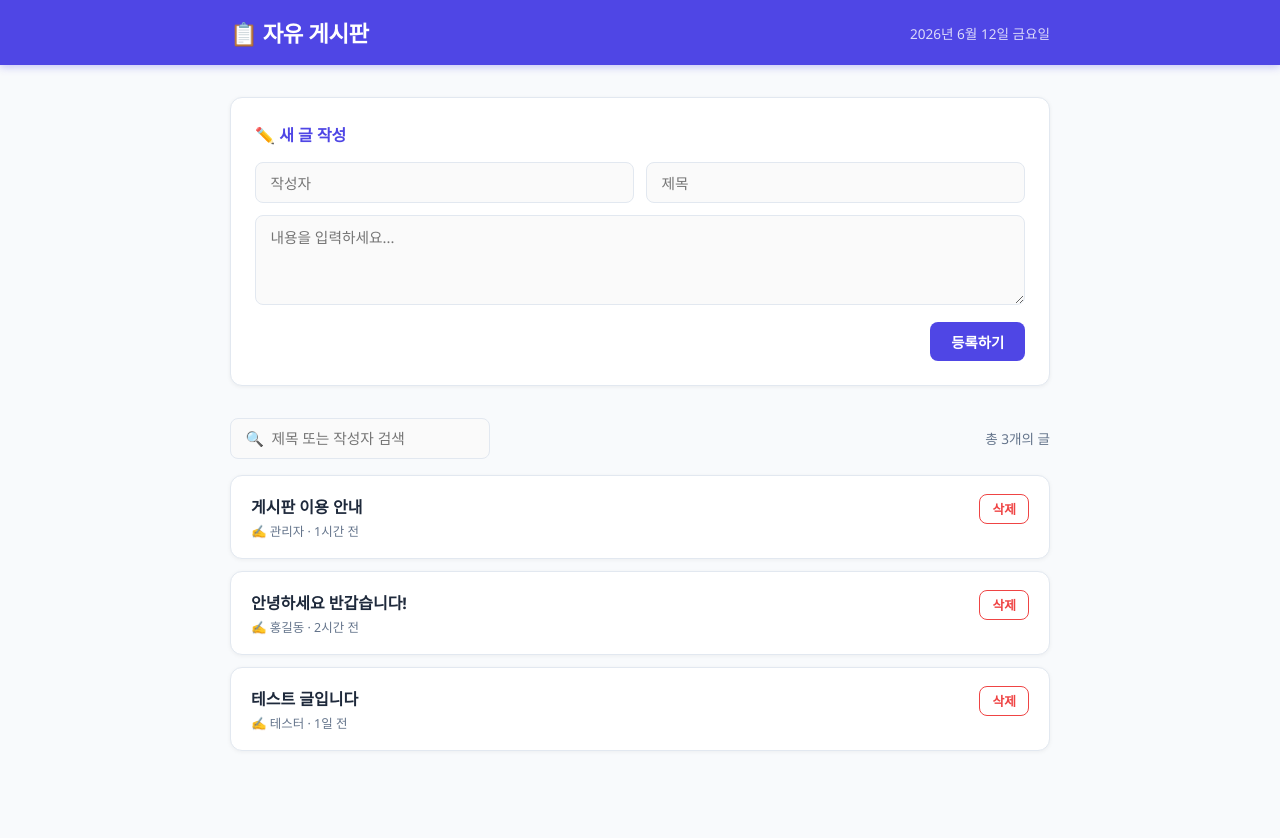
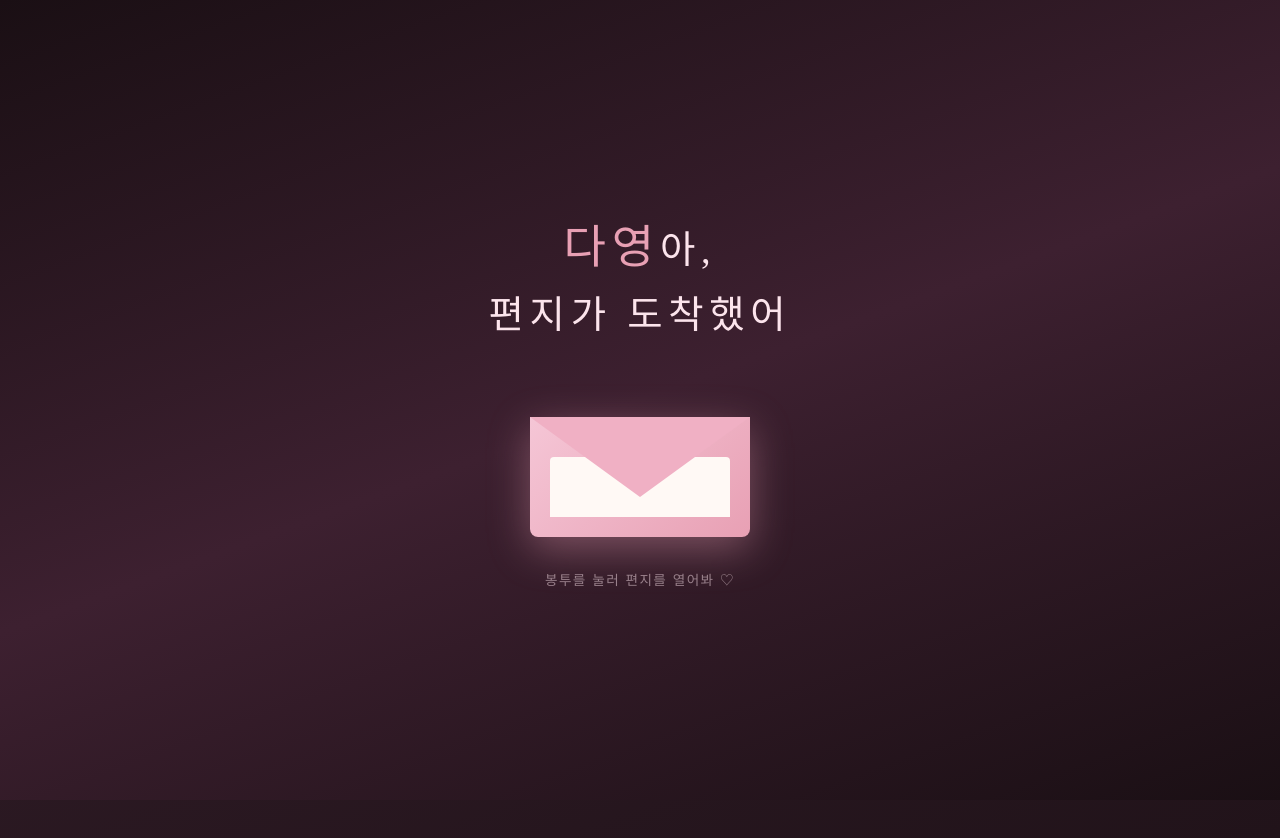
Before and after one commit to songseongju/vercelTest, a plain HTML site: page index.html in a window 1280 px wide. Before the commit the page ends 800 px from the top, so only its background shows below. Drawn offline with Linux system fonts and the light colour scheme.

Commit message:
“11”

```diff
--- a/index.html
+++ b/index.html
@@ -3,373 +3,405 @@
 <head>
   <meta charset="UTF-8" />
   <meta name="viewport" content="width=device-width, initial-scale=1.0" />
-  <title>게시판</title>
+  <title>다영에게 💌</title>
+  <link rel="preconnect" href="https://fonts.googleapis.com" />
+  <link rel="preconnect" href="https://fonts.gstatic.com" crossorigin />
+  <link href="https://fonts.googleapis.com/css2?family=Noto+Serif+KR:wght@400;600&family=Gowun+Dodum&display=swap" rel="stylesheet" />
   <style>
     *, *::before, *::after { box-sizing: border-box; margin: 0; padding: 0; }
 
     :root {
-      --primary: #4f46e5;
-      --primary-hover: #4338ca;
-      --bg: #f8fafc;
-      --card: #ffffff;
-      --border: #e2e8f0;
-      --text: #1e293b;
-      --muted: #64748b;
-      --danger: #ef4444;
+      --rose: #e8a0b4;
+      --rose-deep: #c96b8a;
+      --rose-light: #fce4ec;
+      --cream: #fff9f5;
+      --ink: #4a3540;
+      --gold: #d4a574;
     }
 
+    html { scroll-behavior: smooth; }
+
     body {
-      font-family: 'Segoe UI', system-ui, -apple-system, sans-serif;
-      background: var(--bg);
-      color: var(--text);
+      font-family: 'Gowun Dodum', sans-serif;
+      background: linear-gradient(160deg, #1a0f14 0%, #2d1a24 40%, #1a0f14 100%);
+      color: var(--ink);
       min-height: 100vh;
+      overflow-x: hidden;
     }
 
-    header {
-      background: var(--primary);
-      color: #fff;
-      padding: 1rem 0;
-      box-shadow: 0 2px 8px rgba(79,70,229,.3);
+    /* 떠다니는 하트 */
+    .hearts {
+      position: fixed;
+      inset: 0;
+      pointer-events: none;
+      z-index: 0;
+      overflow: hidden;
     }
 
-    header .inner {
-      max-width: 860px;
-      margin: 0 auto;
-      padding: 0 1.25rem;
-      display: flex;
-      align-items: center;
-      justify-content: space-between;
+    .heart {
+      position: absolute;
+      bottom: -40px;
+      font-size: 1rem;
+      opacity: 0;
+      animation: floatUp linear infinite;
     }
 
-    header h1 { font-size: 1.4rem; font-weight: 700; letter-spacing: -.5px; }
-    header span { font-size: .85rem; opacity: .8; }
-
-    main {
-      max-width: 860px;
-      margin: 2rem auto;
-      padding: 0 1.25rem;
+    @keyframes floatUp {
+      0%   { transform: translateY(0) rotate(0deg); opacity: 0; }
+      10%  { opacity: .6; }
+      90%  { opacity: .3; }
+      100% { transform: translateY(-110vh) rotate(360deg); opacity: 0; }
     }
 
-    /* 작성 폼 */
-    .form-card {
-      background: var(--card);
-      border: 1px solid var(--border);
-      border-radius: 12px;
-      padding: 1.5rem;
-      margin-bottom: 2rem;
-      box-shadow: 0 1px 4px rgba(0,0,0,.06);
+    /* ── 커버 (봉투) ── */
+    #cover {
+      position: fixed;
+      inset: 0;
+      z-index: 100;
+      display: flex;
+      flex-direction: column;
+      align-items: center;
+      justify-content: center;
+      background: linear-gradient(160deg, #1a0f14 0%, #3d2030 50%, #1a0f14 100%);
+      transition: opacity .8s ease, transform .8s ease;
     }
 
-    .form-card h2 { font-size: 1rem; font-weight: 600; margin-bottom: 1rem; color: var(--primary); }
-
-    .form-row { display: flex; gap: .75rem; margin-bottom: .75rem; }
-    .form-row input { flex: 1; }
-
-    input, textarea {
-      width: 100%;
-      padding: .6rem .9rem;
-      border: 1px solid var(--border);
-      border-radius: 8px;
-      font-size: .92rem;
-      font-family: inherit;
-      color: var(--text);
-      transition: border-color .15s;
-      background: #fafafa;
+    #cover.hide {
+      opacity: 0;
+      transform: scale(1.05);
+      pointer-events: none;
     }
 
-    input:focus, textarea:focus {
-      outline: none;
-      border-color: var(--primary);
-      background: #fff;
+    .cover-greeting {
+      font-family: 'Noto Serif KR', serif;
+      font-size: clamp(1.6rem, 5vw, 2.4rem);
+      color: var(--rose-light);
+      letter-spacing: .15em;
+      margin-bottom: 2.5rem;
+      text-align: center;
+      line-height: 1.6;
     }
 
-    textarea { resize: vertical; min-height: 90px; }
-
-    .form-actions { display: flex; justify-content: flex-end; margin-top: .75rem; }
-
-    button {
-      padding: .55rem 1.3rem;
-      border: none;
-      border-radius: 8px;
-      font-size: .9rem;
-      font-weight: 600;
-      cursor: pointer;
-      transition: background .15s, transform .1s;
+    .cover-greeting em {
+      font-style: normal;
+      color: var(--rose);
+      font-size: 1.2em;
     }
 
-    .btn-primary { background: var(--primary); color: #fff; }
-    .btn-primary:hover { background: var(--primary-hover); }
-    .btn-primary:active { transform: scale(.97); }
-
-    .btn-delete {
-      background: none;
-      color: var(--danger);
-      border: 1px solid var(--danger);
-      padding: .3rem .75rem;
-      font-size: .8rem;
-    }
-    .btn-delete:hover { background: #fef2f2; }
-
-    /* 검색 & 카운트 */
-    .toolbar {
-      display: flex;
-      align-items: center;
-      justify-content: space-between;
-      margin-bottom: 1rem;
-      gap: .75rem;
-      flex-wrap: wrap;
+    .envelope {
+      position: relative;
+      width: 220px;
+      height: 150px;
+      cursor: pointer;
+      transition: transform .3s ease;
     }
 
-    .toolbar input { max-width: 260px; }
+    .envelope:hover { transform: scale(1.05); }
+    .envelope:active { transform: scale(.97); }
 
-    .post-count { font-size: .85rem; color: var(--muted); white-space: nowrap; }
-
-    /* 게시글 목록 */
-    .post-list { display: flex; flex-direction: column; gap: .75rem; }
-
-    .post-item {
-      background: var(--card);
-      border: 1px solid var(--border);
-      border-radius: 12px;
-      padding: 1.1rem 1.25rem;
-      box-shadow: 0 1px 4px rgba(0,0,0,.05);
-      transition: box-shadow .15s;
+    .env-body {
+      position: absolute;
+      bottom: 0;
+      width: 100%;
+      height: 120px;
+      background: linear-gradient(135deg, #f5c6d6, #e8a0b4);
+      border-radius: 0 0 8px 8px;
+      box-shadow: 0 12px 40px rgba(232,160,180,.4);
     }
 
-    .post-item:hover { box-shadow: 0 4px 12px rgba(0,0,0,.08); }
-
-    .post-header {
-      display: flex;
-      align-items: flex-start;
-      justify-content: space-between;
-      gap: .5rem;
+    .env-flap {
+      position: absolute;
+      top: 30px;
+      left: 0;
+      width: 0;
+      height: 0;
+      border-left: 110px solid transparent;
+      border-right: 110px solid transparent;
+      border-top: 80px solid #f0b0c4;
+      transform-origin: top center;
+      transition: transform .6s ease;
+      z-index: 2;
     }
 
-    .post-title {
-      font-size: 1rem;
-      font-weight: 600;
-      cursor: pointer;
-      color: var(--text);
+    .envelope.open .env-flap {
+      transform: rotateX(180deg);
     }
 
-    .post-title:hover { color: var(--primary); }
-
-    .post-meta {
-      font-size: .78rem;
-      color: var(--muted);
-      margin-top: .3rem;
+    .env-letter-peek {
+      position: absolute;
+      bottom: 20px;
+      left: 50%;
+      transform: translateX(-50%);
+      width: 180px;
+      height: 60px;
+      background: var(--cream);
+      border-radius: 4px 4px 0 0;
+      z-index: 1;
+      transition: bottom .6s ease .3s, height .6s ease .3s;
     }
 
-    .post-meta span + span::before { content: ' · '; }
-
-    .post-body {
-      margin-top: .75rem;
-      font-size: .9rem;
-      line-height: 1.65;
-      color: #334155;
-      white-space: pre-wrap;
-      display: none;
-      border-top: 1px solid var(--border);
-      padding-top: .75rem;
+    .envelope.open .env-letter-peek {
+      bottom: 40px;
+      height: 90px;
     }
 
-    .post-body.open { display: block; }
-
-    .empty {
-      text-align: center;
-      padding: 3rem 1rem;
-      color: var(--muted);
-      font-size: .95rem;
+    .cover-hint {
+      margin-top: 2rem;
+      font-size: .85rem;
+      color: rgba(252,228,236,.5);
+      letter-spacing: .1em;
+      animation: pulse 2s ease infinite;
     }
 
-    /* 페이지네이션 */
-    .pagination {
-      display: flex;
-      justify-content: center;
-      gap: .4rem;
-      margin-top: 1.75rem;
+    @keyframes pulse {
+      0%, 100% { opacity: .5; }
+      50%       { opacity: 1; }
     }
 
-    .pagination button {
-      width: 36px;
-      height: 36px;
-      padding: 0;
-      border-radius: 8px;
-      font-size: .85rem;
-      background: var(--card);
-      color: var(--text);
-      border: 1px solid var(--border);
-      font-weight: 500;
+    /* ── 편지 본문 ── */
+    #letter-page {
+      position: relative;
+      z-index: 1;
+      min-height: 100vh;
+      padding: 3rem 1.25rem 5rem;
+      display: flex;
+      flex-direction: column;
+      align-items: center;
+      opacity: 0;
+      transition: opacity 1s ease .3s;
     }
 
-    .pagination button.active {
-      background: var(--primary);
-      color: #fff;
-      border-color: var(--primary);
+    #letter-page.show { opacity: 1; }
+
+    .letter-paper {
+      max-width: 560px;
+      width: 100%;
+      background: var(--cream);
+      border-radius: 4px;
+      padding: clamp(2rem, 6vw, 3.5rem) clamp(1.5rem, 5vw, 3rem);
+      box-shadow:
+        0 2px 0 var(--gold),
+        0 20px 60px rgba(0,0,0,.5),
+        inset 0 0 80px rgba(212,165,116,.08);
+      position: relative;
+      transform: translateY(30px);
+      opacity: 0;
+      transition: transform .8s ease .5s, opacity .8s ease .5s;
     }
 
-    .pagination button:hover:not(.active) { background: var(--bg); }
+    #letter-page.show .letter-paper {
+      transform: translateY(0);
+      opacity: 1;
+    }
 
-    @media (max-width: 600px) {
-      .form-row { flex-direction: column; }
-      header .inner { flex-direction: column; gap: .25rem; text-align: center; }
+    /* 종이 질감 */
+    .letter-paper::before {
+      content: '';
+      position: absolute;
+      inset: 0;
+      background: repeating-linear-gradient(
+        transparent,
+        transparent 27px,
+        rgba(212,165,116,.15) 27px,
+        rgba(212,165,116,.15) 28px
+      );
+      border-radius: 4px;
+      pointer-events: none;
+    }
+
+    .letter-date {
+      text-align: right;
+      font-size: .8rem;
+      color: var(--gold);
+      margin-bottom: 2rem;
+      letter-spacing: .05em;
+    }
+
+    .letter-to {
+      font-family: 'Noto Serif KR', serif;
+      font-size: clamp(1.1rem, 3.5vw, 1.35rem);
+      color: var(--rose-deep);
+      margin-bottom: 1.75rem;
+      font-weight: 600;
+    }
+
+    .letter-body {
+      font-family: 'Noto Serif KR', serif;
+      font-size: clamp(.95rem, 2.8vw, 1.05rem);
+      line-height: 2.1;
+      color: var(--ink);
+      position: relative;
+      z-index: 1;
+    }
+
+    .letter-body p {
+      margin-bottom: 1.4rem;
+      opacity: 0;
+      transform: translateY(12px);
+    }
+
+    .letter-body p.visible {
+      animation: fadeLine .7s ease forwards;
+    }
+
+    @keyframes fadeLine {
+      to { opacity: 1; transform: translateY(0); }
+    }
+
+    .letter-body .highlight {
+      color: var(--rose-deep);
+      font-weight: 600;
+    }
+
+    .letter-sign {
+      margin-top: 2.5rem;
+      text-align: right;
+      font-family: 'Noto Serif KR', serif;
+      font-size: 1rem;
+      color: var(--rose-deep);
+      opacity: 0;
+    }
+
+    .letter-sign.visible {
+      animation: fadeLine .7s ease forwards;
+    }
+
+    .letter-sign .name {
+      display: block;
+      font-size: 1.2rem;
+      margin-top: .4rem;
+      letter-spacing: .2em;
+    }
+
+    /* 하단 장식 */
+    .footer-note {
+      margin-top: 2.5rem;
+      text-align: center;
+      font-size: .78rem;
+      color: rgba(252,228,236,.35);
+      letter-spacing: .15em;
+    }
+
+    /* 작은 꽃 장식 */
+    .deco-flower {
+      text-align: center;
+      font-size: 1.4rem;
+      margin: 1.5rem 0;
+      opacity: 0;
+    }
+
+    .deco-flower.visible {
+      animation: fadeLine .7s ease forwards;
+    }
+
+    @media (max-width: 480px) {
+      .envelope { width: 180px; height: 130px; }
+      .env-flap {
+        border-left-width: 90px;
+        border-right-width: 90px;
+        border-top-width: 65px;
+      }
+      .env-letter-peek { width: 150px; }
     }
   </style>
 </head>
 <body>
 
-<header>
-  <div class="inner">
-    <h1>📋 자유 게시판</h1>
-    <span id="dateDisplay"></span>
-  </div>
-</header>
+<!-- 떠다니는 하트 -->
+<div class="hearts" id="hearts"></div>
 
-<main>
-  <!-- 작성 폼 -->
-  <div class="form-card">
-    <h2>✏️ 새 글 작성</h2>
-    <div class="form-row">
-      <input type="text" id="inputAuthor" placeholder="작성자" maxlength="20" />
-      <input type="text" id="inputTitle" placeholder="제목" maxlength="60" />
-    </div>
-    <textarea id="inputContent" placeholder="내용을 입력하세요..."></textarea>
-    <div class="form-actions">
-      <button class="btn-primary" onclick="submitPost()">등록하기</button>
-    </div>
+<!-- 커버: 봉투 -->
+<div id="cover">
+  <p class="cover-greeting">
+    <em>다영</em>아,<br />편지가 도착했어
+  </p>
+
+  <div class="envelope" id="envelope" onclick="openLetter()" role="button" aria-label="편지 열기">
+    <div class="env-flap"></div>
+    <div class="env-letter-peek"></div>
+    <div class="env-body"></div>
   </div>
 
-  <!-- 툴바 -->
-  <div class="toolbar">
-    <input type="text" id="searchInput" placeholder="🔍  제목 또는 작성자 검색" oninput="renderPosts()" />
-    <span class="post-count" id="postCount"></span>
-  </div>
+  <p class="cover-hint">봉투를 눌러 편지를 열어봐 ♡</p>
+</div>
 
-  <!-- 게시글 목록 -->
-  <div class="post-list" id="postList"></div>
+<!-- 편지 본문 -->
+<main id="letter-page">
+  <article class="letter-paper">
+    <p class="letter-date" id="letterDate"></p>
 
-  <!-- 페이지네이션 -->
-  <div class="pagination" id="pagination"></div>
+    <p class="letter-to">사랑하는 다영에게,</p>
+
+    <div class="letter-body" id="letterBody">
+      <p>안녕, 다영아.<br />이 편지를 읽고 있다는 건, 내가 너를 얼마나 생각하며 이걸 만들었는지 알아줬으면 해.</p>
+
+      <p>매일 아침 눈을 뜨면 가장 먼저 떠오르는 사람이 <span class="highlight">너</span>야. 네 목소리, 네 웃음, 가끔은 삐지는 표정까지 — 다 소중하고, 다 좋아.</p>
+
+      <p>함께한 날들 하나하나가 내게는 그냥 시간이 아니야. 너와 걸었던 길, 같이 먹었던 밥, 아무 말 없이 나란히 앉아 있던 그 순간들. 그게 내 하루를 빛나게 만들어.</p>
+
+      <p>가끔은 내가 부족해서 미안할 때도 있어. 그래도 변함없이 곁에 있어줘서, 나를 믿어줘서, 정말 고마워. 네가 있어서 나는 더 나은 사람이 되고 싶다는 마음이 생겨.</p>
+
+      <p>앞으로도 함께 많은 계절을 지나고, 웃고, 가끔은 힘들어도 손 놓지 않고 걸어가자. 내 옆자리는 <span class="highlight">항상 다영 자리</span>야.</p>
+
+      <p>오늘도, 내일도, 그리고 그다음 날도 —<br />세상에서 제일 사랑해.</p>
+    </div>
+
+    <div class="deco-flower" id="decoFlower">🌸 ✿ 🌸</div>
+
+    <div class="letter-sign" id="letterSign">
+      늘 네 편인,
+      <span class="name">성주 올림 ♡</span>
+    </div>
+  </article>
+
+  <p class="footer-note">FOR DAYOUNG · FOREVER</p>
 </main>
 
 <script>
-  const PER_PAGE = 5;
-  let currentPage = 1;
-  let posts = JSON.parse(localStorage.getItem('bb_posts') || '[]');
+  /* 날짜 */
+  document.getElementById('letterDate').textContent =
+    new Date().toLocaleDateString('ko-KR', { year: 'numeric', month: 'long', day: 'numeric' });
 
-  /* 날짜 표시 */
-  document.getElementById('dateDisplay').textContent =
-    new Date().toLocaleDateString('ko-KR', { year:'numeric', month:'long', day:'numeric', weekday:'long' });
-
-  function savePosts() {
-    localStorage.setItem('bb_posts', JSON.stringify(posts));
+  /* 떠다니는 하트 생성 */
+  const heartsEl = document.getElementById('hearts');
+  const heartChars = ['♥', '♡', '💕', '✿', '🌸'];
+  for (let i = 0; i < 18; i++) {
+    const h = document.createElement('span');
+    h.className = 'heart';
+    h.textContent = heartChars[Math.floor(Math.random() * heartChars.length)];
+    h.style.left = Math.random() * 100 + '%';
+    h.style.animationDuration = (8 + Math.random() * 12) + 's';
+    h.style.animationDelay = (Math.random() * 10) + 's';
+    h.style.fontSize = (.6 + Math.random() * .8) + 'rem';
+    heartsEl.appendChild(h);
   }
 
-  function timeAgo(isoString) {
-    const diff = (Date.now() - new Date(isoString)) / 1000;
-    if (diff < 60) return '방금 전';
-    if (diff < 3600) return `${Math.floor(diff/60)}분 전`;
-    if (diff < 86400) return `${Math.floor(diff/3600)}시간 전`;
-    if (diff < 604800) return `${Math.floor(diff/86400)}일 전`;
-    return new Date(isoString).toLocaleDateString('ko-KR');
+  /* 편지 열기 */
+  let opened = false;
+  function openLetter() {
+    if (opened) return;
+    opened = true;
+
+    const envelope = document.getElementById('envelope');
+    envelope.classList.add('open');
+
+    setTimeout(() => {
+      document.getElementById('cover').classList.add('hide');
+      document.getElementById('letter-page').classList.add('show');
+      revealLines();
+    }, 900);
   }
 
-  function submitPost() {
-    const author  = document.getElementById('inputAuthor').value.trim() || '익명';
-    const title   = document.getElementById('inputTitle').value.trim();
-    const content = document.getElementById('inputContent').value.trim();
-
-    if (!title) { alert('제목을 입력해 주세요.'); return; }
-    if (!content) { alert('내용을 입력해 주세요.'); return; }
-
-    posts.unshift({ id: Date.now(), author, title, content, date: new Date().toISOString() });
-    savePosts();
-
-    document.getElementById('inputTitle').value = '';
-    document.getElementById('inputContent').value = '';
-    currentPage = 1;
-    renderPosts();
+  /* 한 줄씩 페이드인 */
+  function revealLines() {
+    const lines = document.querySelectorAll('#letterBody p');
+    lines.forEach((line, i) => {
+      setTimeout(() => line.classList.add('visible'), 400 + i * 500);
+    });
+    const last = lines.length;
+    setTimeout(() => document.getElementById('decoFlower').classList.add('visible'), 400 + last * 500);
+    setTimeout(() => document.getElementById('letterSign').classList.add('visible'), 400 + (last + 1) * 500);
   }
-
-  function deletePost(id) {
-    if (!confirm('정말 삭제하시겠습니까?')) return;
-    posts = posts.filter(p => p.id !== id);
-    savePosts();
-    renderPosts();
-  }
-
-  function toggleBody(id) {
-    const el = document.getElementById('body-' + id);
-    el.classList.toggle('open');
-  }
-
-  function renderPosts() {
-    const query = document.getElementById('searchInput').value.trim().toLowerCase();
-    const filtered = query
-      ? posts.filter(p => p.title.toLowerCase().includes(query) || p.author.toLowerCase().includes(query))
-      : posts;
-
-    const totalPages = Math.max(1, Math.ceil(filtered.length / PER_PAGE));
-    if (currentPage > totalPages) currentPage = totalPages;
-
-    const start = (currentPage - 1) * PER_PAGE;
-    const pagePosts = filtered.slice(start, start + PER_PAGE);
-
-    document.getElementById('postCount').textContent = `총 ${filtered.length}개의 글`;
-
-    const list = document.getElementById('postList');
-    if (filtered.length === 0) {
-      list.innerHTML = '<div class="empty">등록된 게시글이 없습니다.</div>';
-    } else {
-      list.innerHTML = pagePosts.map((p, i) => `
-        <div class="post-item">
-          <div class="post-header">
-            <div>
-              <div class="post-title" onclick="toggleBody(${p.id})">${escHtml(p.title)}</div>
-              <div class="post-meta">
-                <span>✍️ ${escHtml(p.author)}</span>
-                <span>${timeAgo(p.date)}</span>
-              </div>
-            </div>
-            <button class="btn-delete" onclick="deletePost(${p.id})">삭제</button>
-          </div>
-          <div class="post-body" id="body-${p.id}">${escHtml(p.content)}</div>
-        </div>
-      `).join('');
-    }
-
-    /* 페이지네이션 */
-    const pg = document.getElementById('pagination');
-    if (totalPages <= 1) { pg.innerHTML = ''; return; }
-
-    let html = '';
-    for (let i = 1; i <= totalPages; i++) {
-      html += `<button class="${i === currentPage ? 'active' : ''}" onclick="goPage(${i})">${i}</button>`;
-    }
-    pg.innerHTML = html;
-  }
-
-  function goPage(n) {
-    currentPage = n;
-    renderPosts();
-    window.scrollTo({ top: 0, behavior: 'smooth' });
-  }
-
-  function escHtml(str) {
-    return str.replace(/&/g,'&amp;').replace(/</g,'&lt;').replace(/>/g,'&gt;').replace(/"/g,'&quot;');
-  }
-
-  /* 초기 샘플 데이터 */
-  if (posts.length === 0) {
-    posts = [
-      { id: 3, author: '관리자', title: '게시판 이용 안내', content: '자유롭게 글을 작성하실 수 있습니다.\n욕설 및 비방 글은 삭제될 수 있습니다.', date: new Date(Date.now() - 3600000).toISOString() },
-      { id: 2, author: '홍길동', title: '안녕하세요 반갑습니다!', content: '처음 방문했는데 게시판이 깔끔하네요 👍', date: new Date(Date.now() - 7200000).toISOString() },
-      { id: 1, author: '테스터', title: '테스트 글입니다', content: '이 글은 샘플 글입니다. 삭제해도 됩니다.', date: new Date(Date.now() - 86400000).toISOString() },
-    ];
-    savePosts();
-  }
-
-  renderPosts();
 </script>
 
 </body>
```
